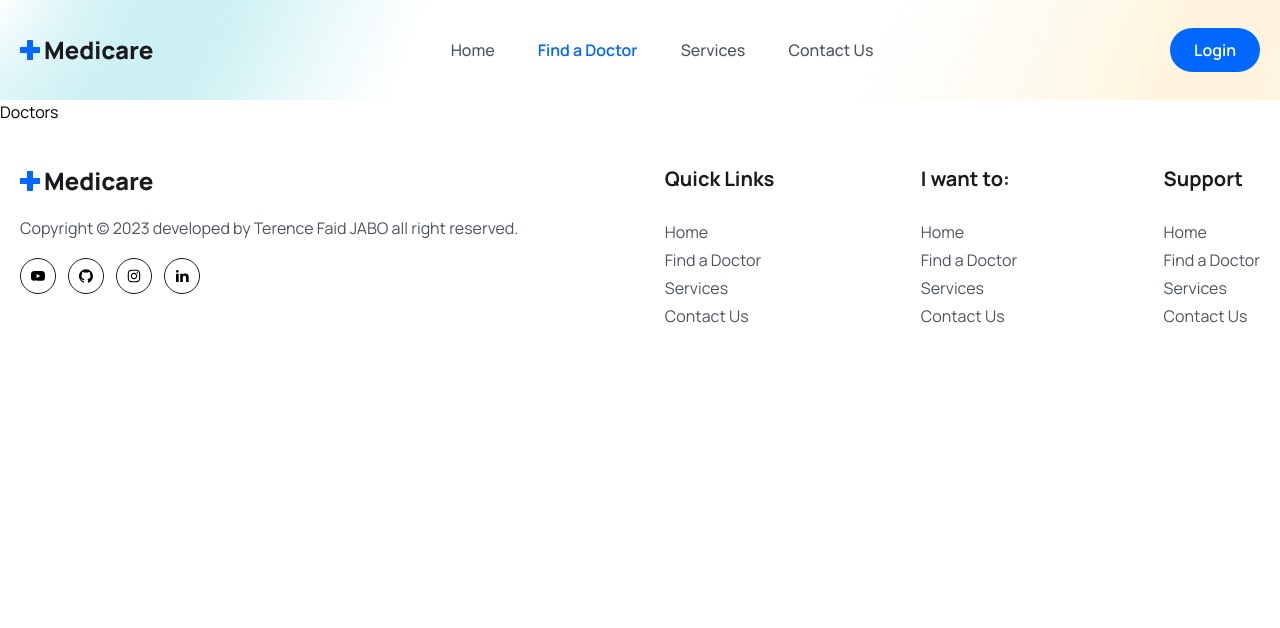
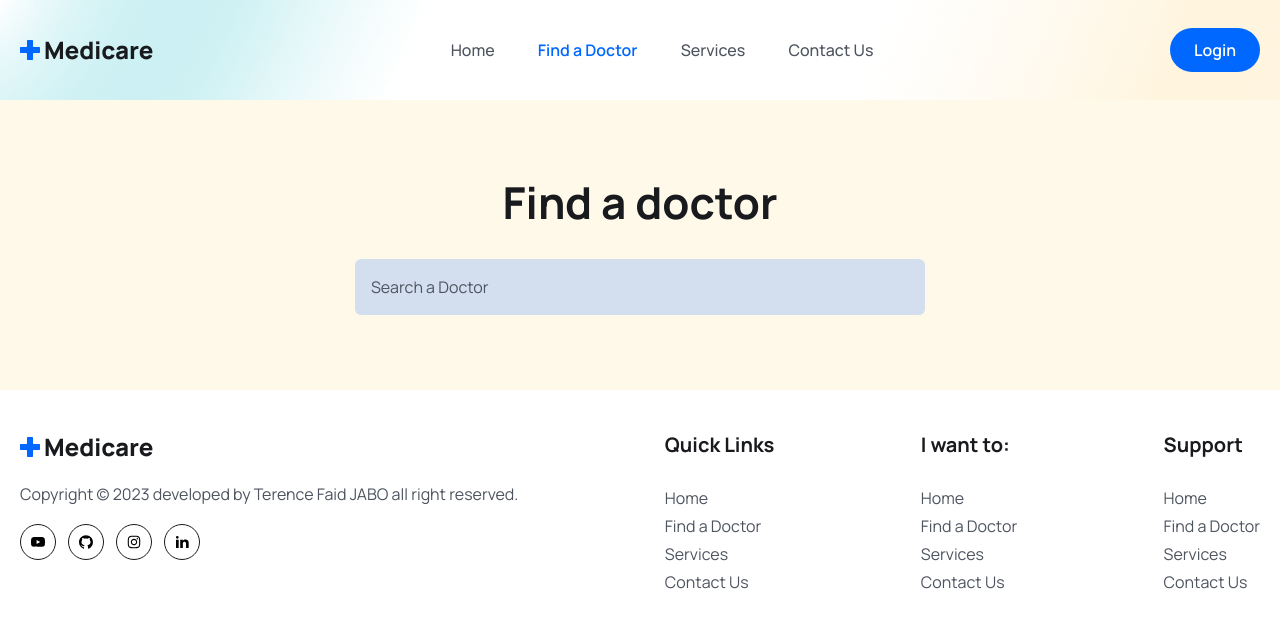
Before and after one commit to faid-terence/Medicare-FN, a React (Vite) app: page /doctors in a window 1280 px wide. Shown: the top 628 px of the page. Built offline with nearby package versions, Linux system fonts and the light colour scheme.

Commit message:
feat(services):Implemented a Services Page

```diff
--- a/src/pages/Doctors/Doctors.jsx
+++ b/src/pages/Doctors/Doctors.jsx
@@ -1,7 +1,15 @@
-
+import {DoctorCard} from '../../components/OurDoctors/DoctorCard'
+import {doctors} from '../../assets/data/doctors'
 
 export const Doctors = () => {
   return (
-    <div>Doctors</div>
+    <section className='bg-[#fff9ea]'>
+      <div className="container text-center">
+        <h2 className="heading">Find a doctor</h2>
+        <div className='max-w-[570px] mt-[30px] mx-auto bg-[#0066ff2c] rounded-md flex items-center justify-between'>
+          <input type="search" className='py-4 pl-4 pr-2 bg-transparent w-full focus:outline-none cursor-pointer placeholder:text-textColor' placeholder='Search a Doctor' />
+        </div>
+      </div>
+    </section>
   )
 }
--- a/src/pages/Services.jsx
+++ b/src/pages/Services.jsx
@@ -1,5 +1,15 @@
+import { ServiceCard } from "../components/Services/ServiceCard"
+import { services } from "../assets/data/services"
 export const Services = () => {
   return (
-    <div>Services</div>
+    <section>
+      <div className="container">
+      <div className="grid grid-cols-1 md:grid-cols-2 lg:grid-cols-3 gap-5 lg:gap-30px">
+      {services.map((item, index) => (
+        <ServiceCard item={item} index={index} key={index} />
+      ))}
+    </div>
+      </div>
+    </section>
   )
 }
```
